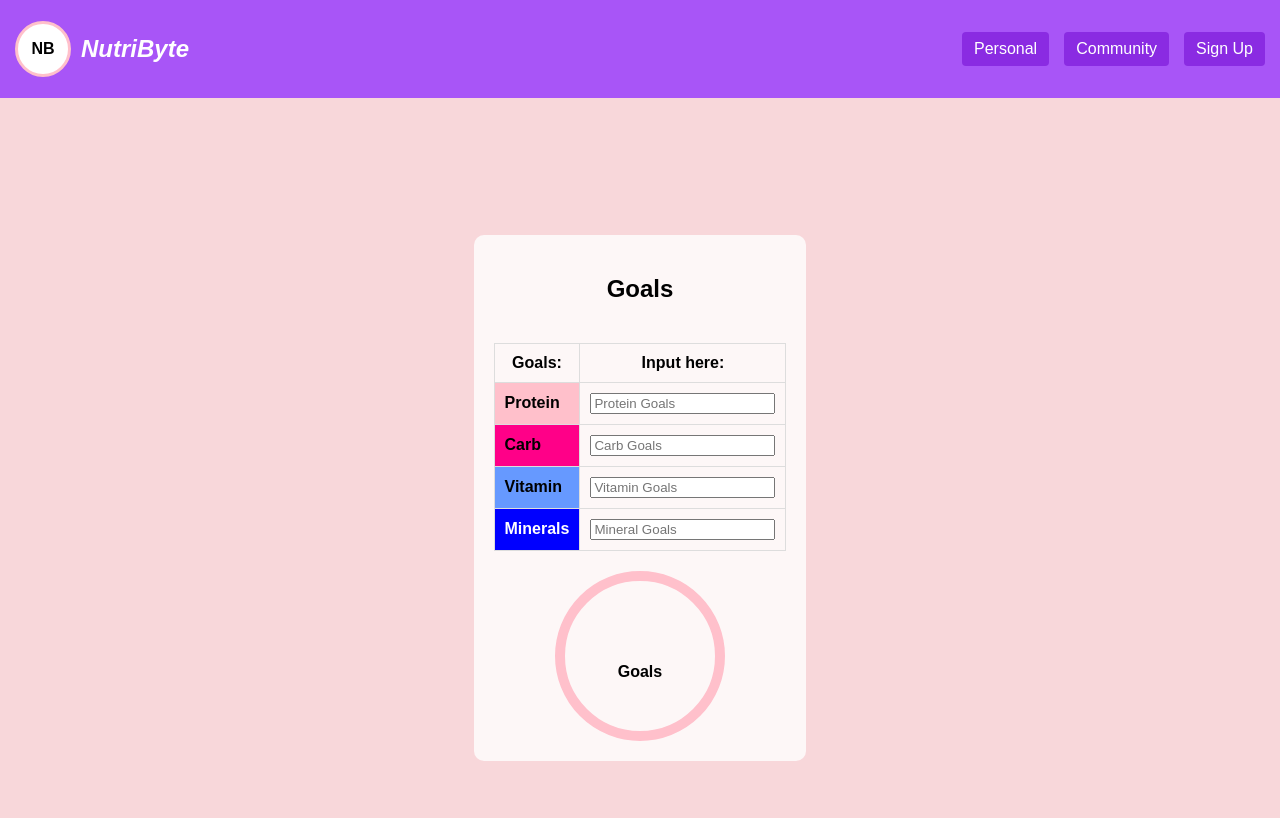
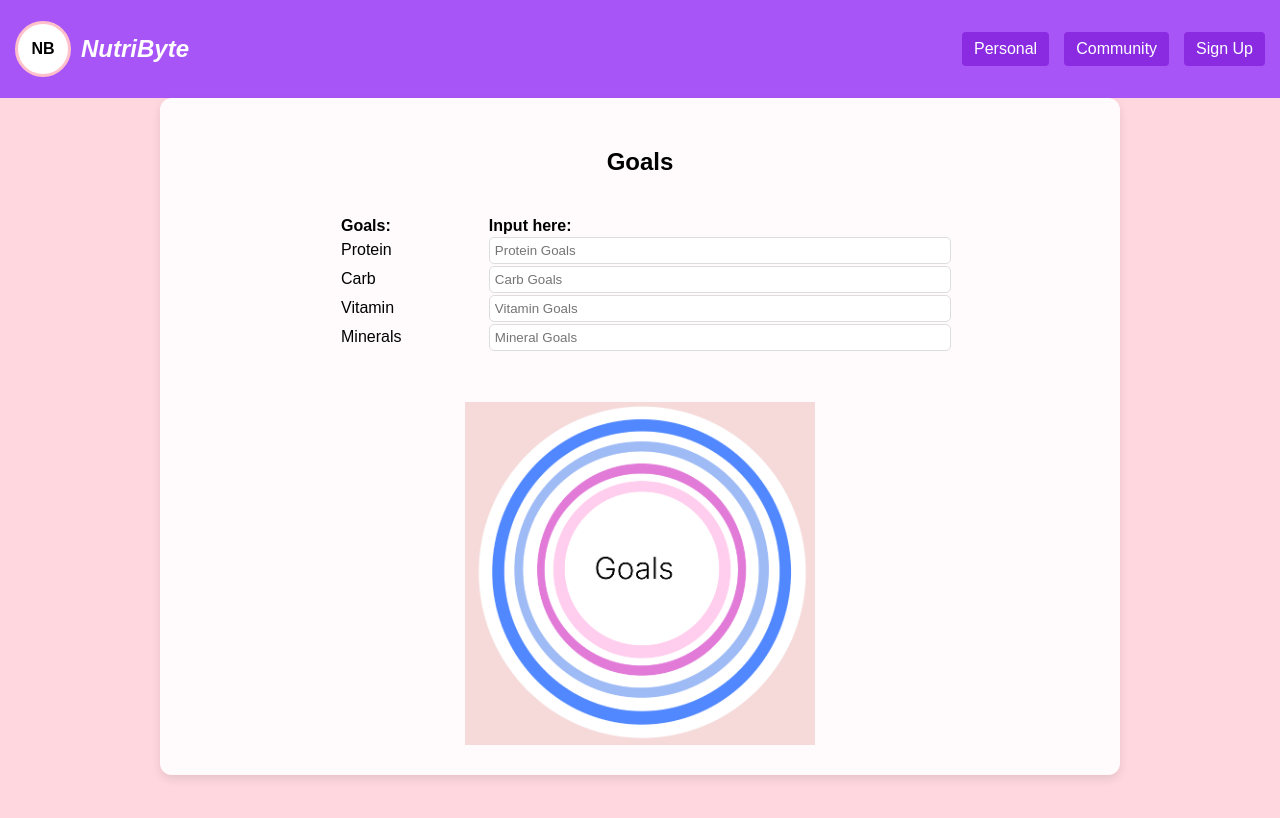
Before and after one commit to emeseelkind/HackHer25, a React (Create React App) app in the folder interface/: page /goals in a window 1280 px wide. Shown: the top 818 px of the page. Built offline with nearby package versions, Linux system fonts and the light colour scheme.

Commit message:
goals page formatting

```diff
--- a/interface/src/components/Goals.css
+++ b/interface/src/components/Goals.css
@@ -1,56 +1,49 @@
-.goals-container {
-    display: flex;
-    justify-content: center;
-    align-items: center;
-    height: 100vh;
-    background-color: #f8d7da;
-  }
-
 .goals-box {
     display: flex;
     flex-direction: column;
     align-items: center;
-    background-color: rgba(255, 255, 255, 0.8);
-    padding: 20px;
-    border-radius: 10px;
+    justify-content: center; /* Ensure vertical centering */
+    width: 80%;
+    max-width: 900px;
+    background-color: rgba(255, 255, 255, 0.9);
+    padding: 30px;
+    border-radius: 12px;
     text-align: center;
+    box-shadow: 0px 4px 10px rgba(0, 0, 0, 0.1);
+    margin: 0 auto; /* Center the box itself */
   }
 
-  .goals-title {
-    font-size: 24px;
-    font-weight: bold;
+  /* Fix table alignment */
+  .goals-table {
+    width: 100%;
+    max-width: 600px;
+    margin: 20px auto; /* Center horizontally */
+    border-collapse: collapse;
+    text-align: left; /* Align text properly */
   }
 
-  .goals-table {
-    margin-top: 20px;
-    border-collapse: collapse;
+  /* Ensure the table input fields are aligned */
+  .goals-table input {
+    width: 100%;
+    padding: 5px;
+    border: 1px solid #ddd;
+    border-radius: 5px;
   }
 
-  .goals-table th, .goals-table td {
-    padding: 10px;
-    border: 1px solid #ddd;
+  /* Center the Goals chart */
+  .goals-chart {
+    margin-top: 30px;
+    display: flex;
+    justify-content: center;
+    align-items: center;
+    width: 100%;
   }
 
-  .goal-label {
-    font-weight: bold;
-    text-align: left;
+  /* Ensure the image is centered */
+  .goals-logo {
+    width: 350px;
+    max-width: 100%;
+    height: auto;
+    display: block;
+    margin: 0 auto; /* Center image */
   }
-
-  .protein { background-color: pink; }
-  .carb { background-color: #f08; }
-  .vitamin { background-color: #69f; }
-  .minerals { background-color: blue; color: white; }
-
-  .goals-chart {
-    margin-top: 20px;
-  }
-
-  .circle-chart {
-    width: 150px;
-    height: 150px;
-    border-radius: 50%;
-    border: 10px solid pink;
-    text-align: center;
-    line-height: 150px;
-    font-weight: bold;
-  }
--- a/interface/src/components/Goals.js
+++ b/interface/src/components/Goals.js
@@ -1,4 +1,5 @@
-import "./Goals.css"; // Import CSS file
+import "./Goals.css"; // Import CSS
+import goalsLogo from "./goalslogo.png"; // ✅ Import PNG file
 
 function Goals() {
   return (
@@ -32,10 +33,9 @@ function Goals() {
           </tbody>
         </table>
 
+        {/* Displaying the PNG Image */}
         <div className="goals-chart">
-          <div className="circle-chart">
-            <p>Goals</p>
-          </div>
+          <img src={goalsLogo} alt="Goals Visualization" className="goals-logo" />
         </div>
       </div>
     </div>
```
Lines whose indentation alone changed are shown as unchanged.
